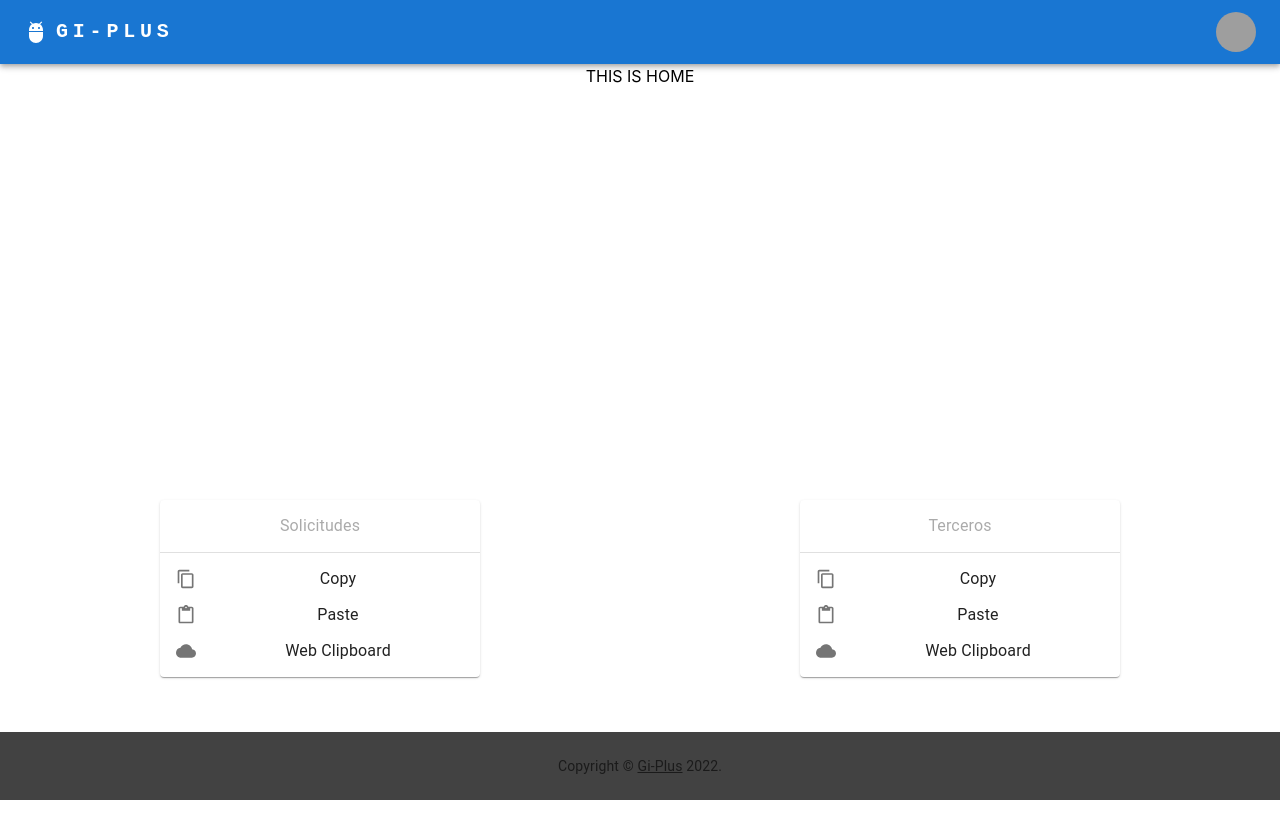
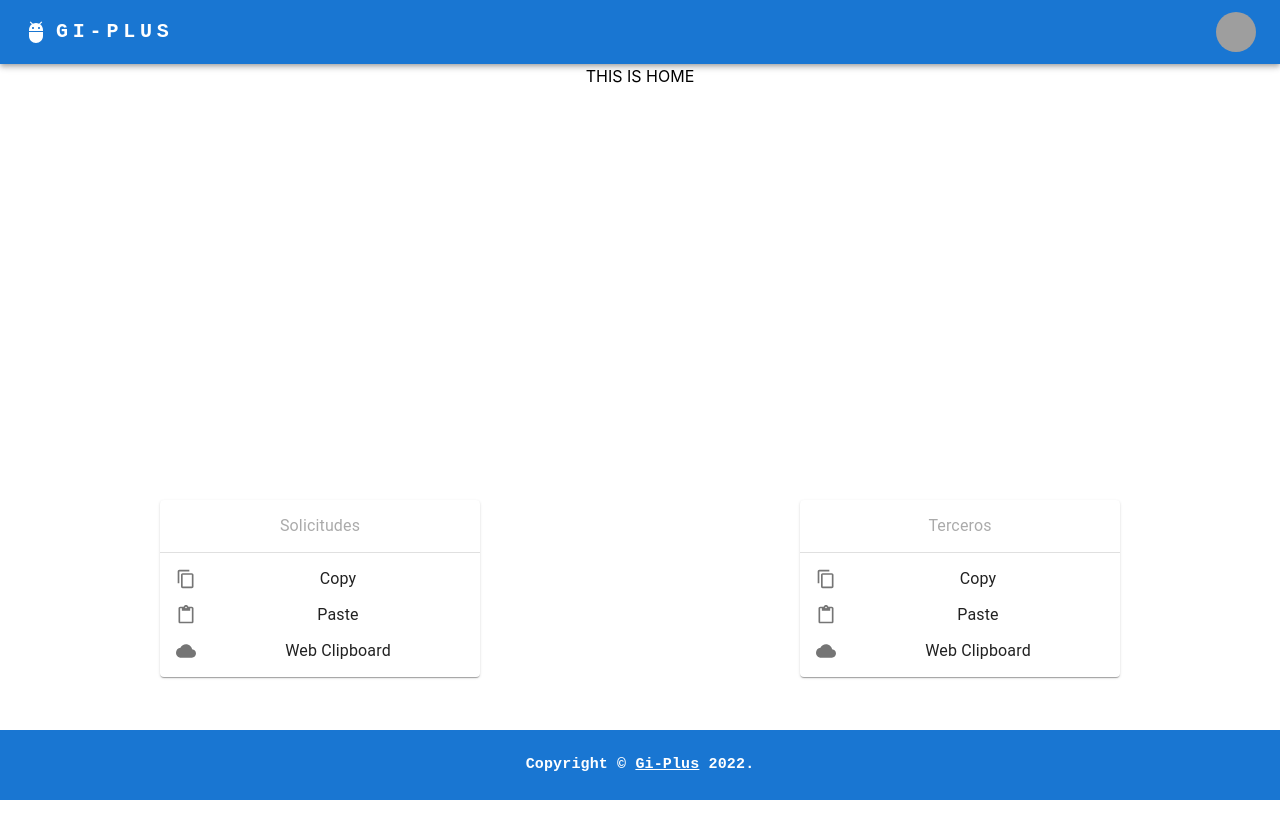
Before and after one commit to joyel124/gi-plus, a React (Create React App) app: page /home in a window 1280 px wide. Shown: the top 838 px of the page. Built offline with nearby package versions, Linux system fonts and the light colour scheme; grey boxes are pictures that could not be loaded; what @mui/x-data-grid-generator would draw is missing.

Commit message:
feat: Changed footer styles

```diff
--- a/src/components/Footer/index.js
+++ b/src/components/Footer/index.js
@@ -6,7 +6,32 @@ import Link from "@mui/material/Link";
 
 function Copyright() {
   return (
-    <Typography variant="body2" color="text.secondary">
+    /*<Typography
+      variant="h6"
+      noWrap
+      component="a"
+      sx={{
+        display: { xs: "none", md: "flex" },
+        fontFamily: "monospace",
+        fontWeight: 400,
+        letterSpacing: "0rem",
+        color: "inherit",
+        textDecoration: "none",
+      }}
+    >
+      {"Copyright © "}
+      <Link color="inherit" href="https://gi-plus.joyel.me/">
+        Gi-Plus
+      </Link>{" "}
+      {new Date().getFullYear()}
+      {"."}
+    </Typography>*/
+    <Typography
+      fontSize={15}
+      color="white"
+      fontWeight={700}
+      fontFamily="monospace"
+    >
       {"Copyright © "}
       <Link color="inherit" href="https://gi-plus.joyel.me/">
         Gi-Plus
@@ -34,10 +59,11 @@ export default function StickyFooter() {
           py: 3,
           px: 2,
           mt: "auto",
-          backgroundColor: (theme) =>
-            theme.palette.mode === "dark"
-              ? theme.palette.grey[200]
-              : theme.palette.grey[800],
+          backgroundColor: "#1976d2",
+          /*backgroundColor: (theme) =>
+            theme.palette.mode === "light"
+              ? theme.palette.grey[300]
+              : theme.palette.blue[800],*/
         }}
       >
         <Container maxWidth="sm">
```
